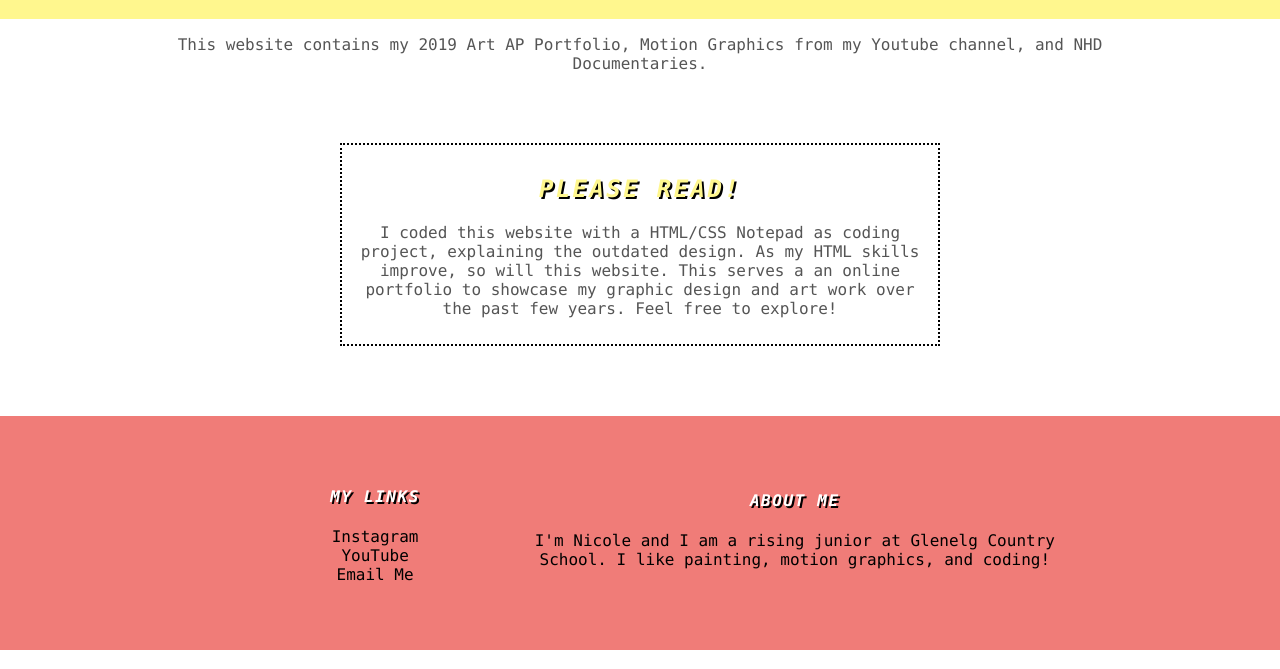
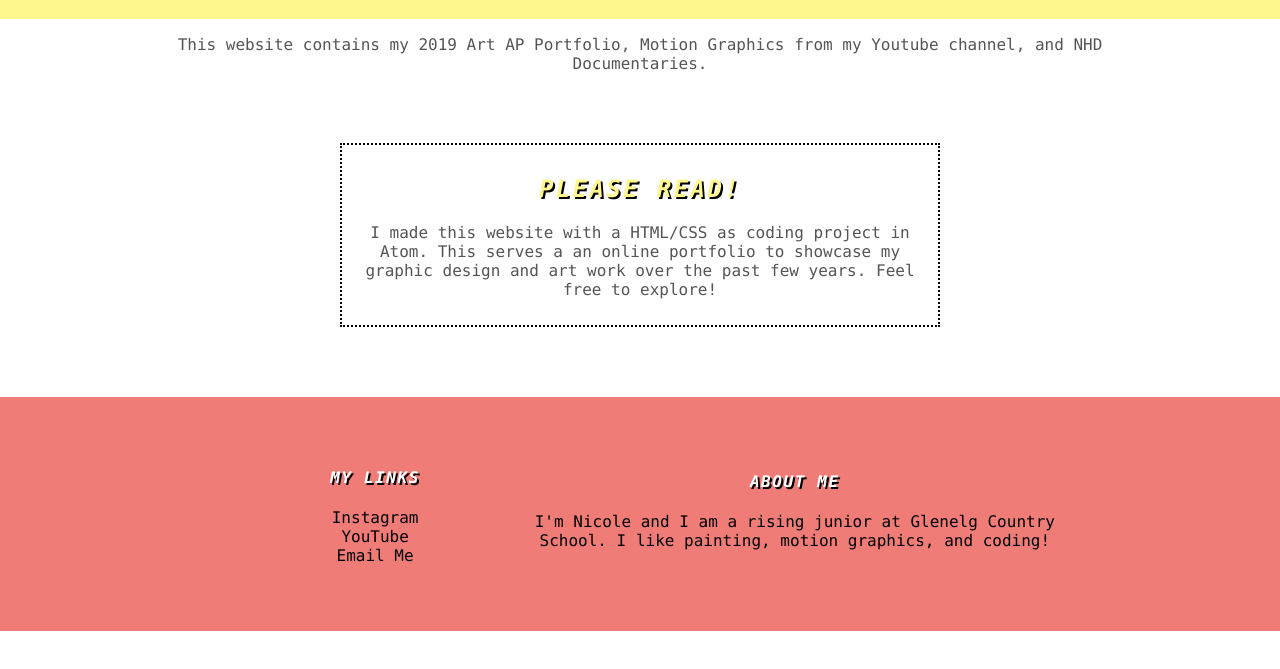
Before and after one commit to nicolebachman/nicolebachman.github.io, a plain HTML site: page index.html in a window 1280 px wide. Shown: the part 131-800 px from the top of the page. Drawn offline with Linux system fonts and the light colour scheme.

Commit message:
Update index.html

```diff
--- a/index.html
+++ b/index.html
@@ -28,9 +28,8 @@
           </div>
         <div id="box">
         <h2>PLEASE READ!</h2>
-       <p> I coded this website with a HTML/CSS Notepad as coding project,
-         explaining the outdated design. As my HTML skills improve,
-        so will this website. This serves a an online portfolio to showcase
+       <p> I made this website with a HTML/CSS as coding project in Atom.
+          This serves a an online portfolio to showcase
          my graphic design and art work over the past few years.
           Feel free to explore! </p>
           </div>
```
